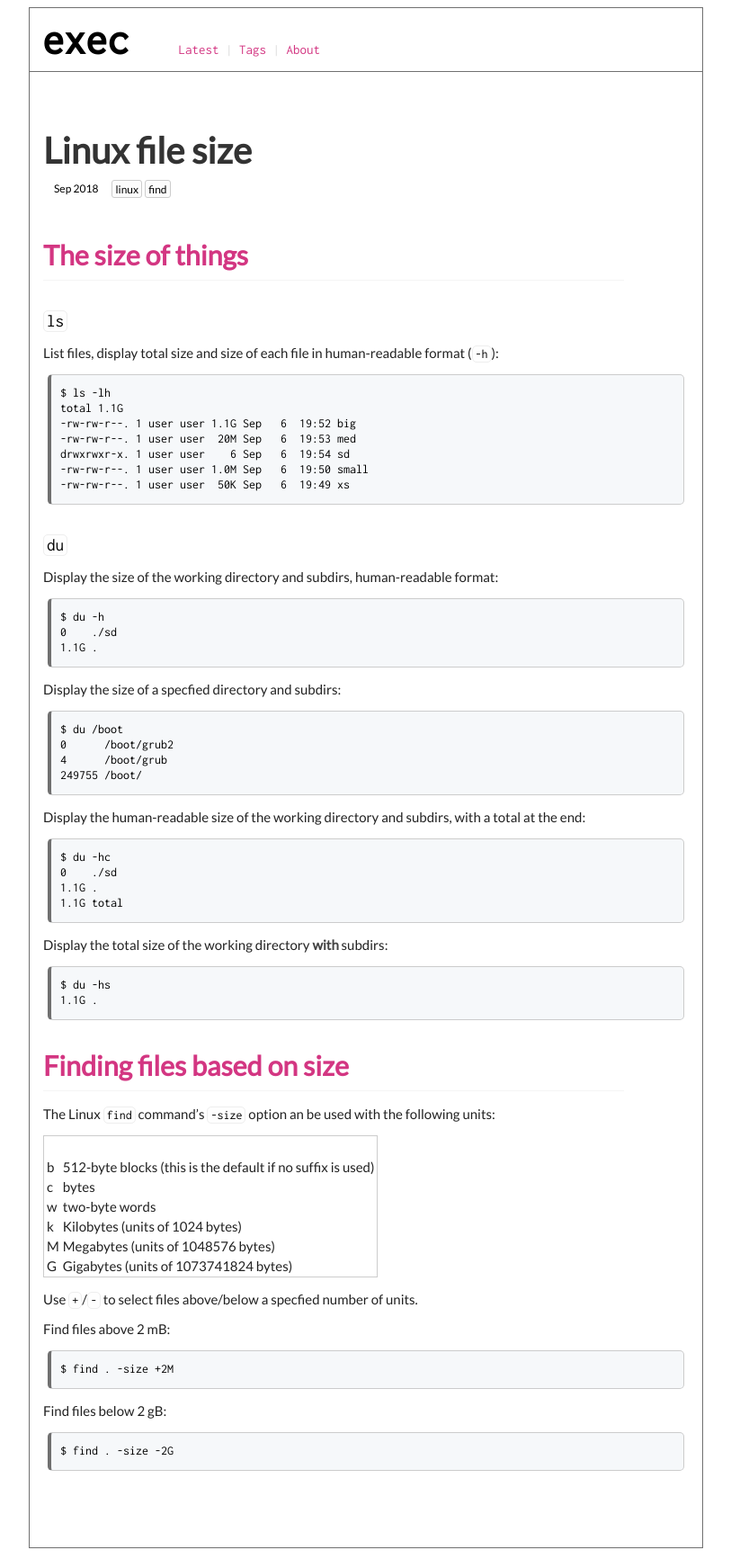
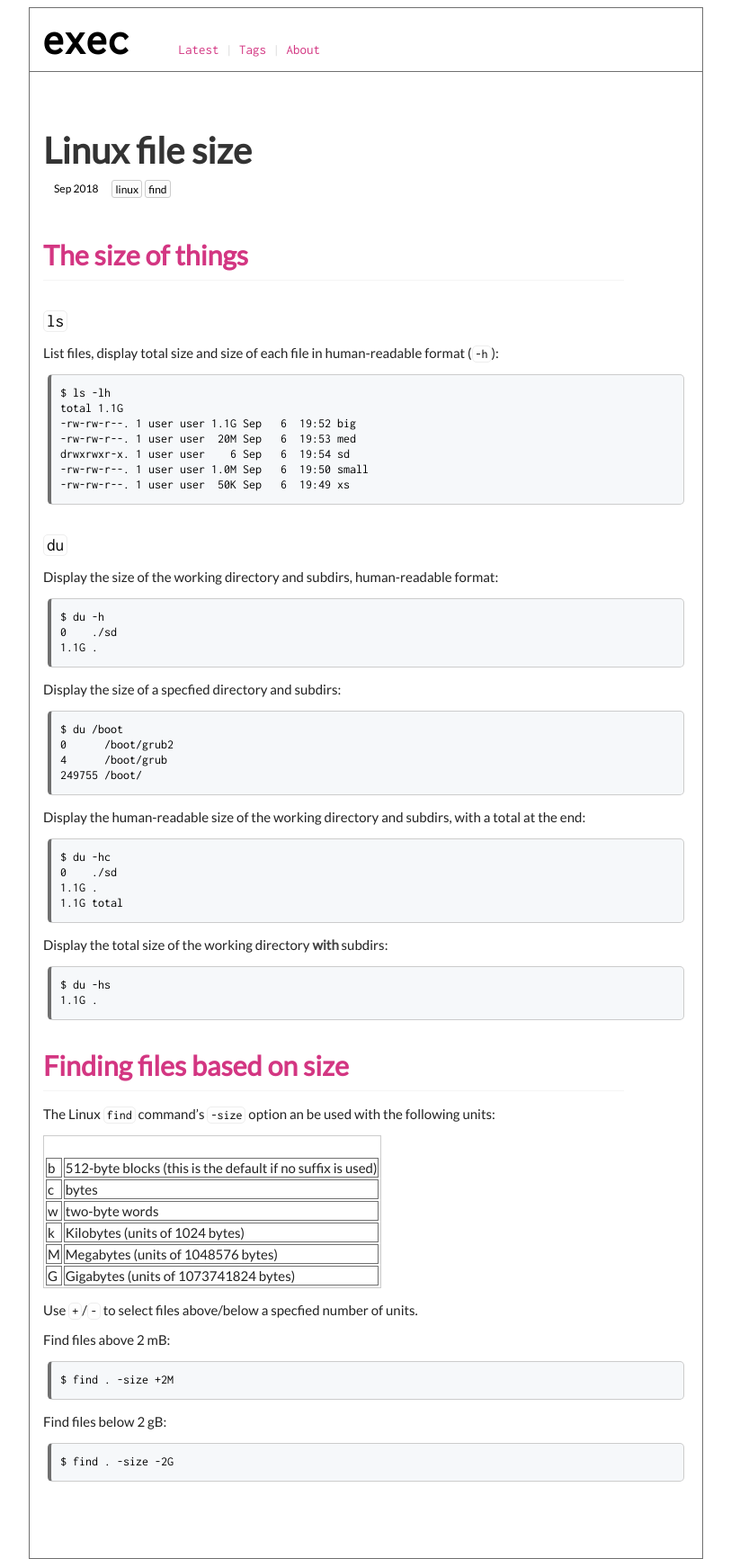
Before and after one commit to execas/execas.github.io, a Jekyll site: the page built from _posts/2018-09-07-linux-file-size.md, in a window 1280 px wide. Shown: the whole page at 90% size, without its empty margins (233-1046 px from the left). Built offline with Jekyll 4.4.1, drawn with Linux system fonts in a browser that asks for light colours.

Commit message:
Update execas.css

```diff
--- a/css/execas.css
+++ b/css/execas.css
@@ -306,5 +306,13 @@ END: postinfo
 }
 
 .post table {
-     border: 1px solid #ccc
+     border: 1px solid #ccc;
 }
+
+.post td {
+     border: 1px solid #707070;
+}
+
+.post tr {
+     border: 1px solid #ccc;
+}
```
